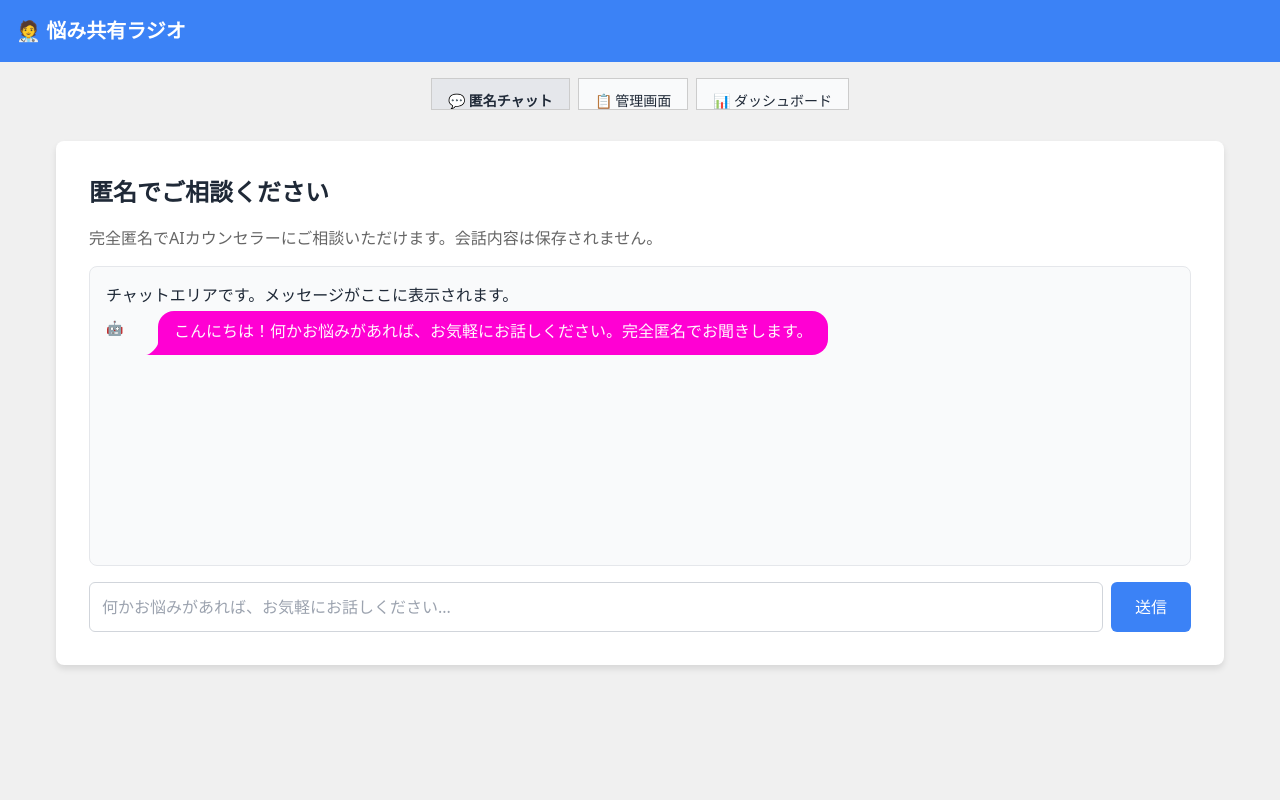
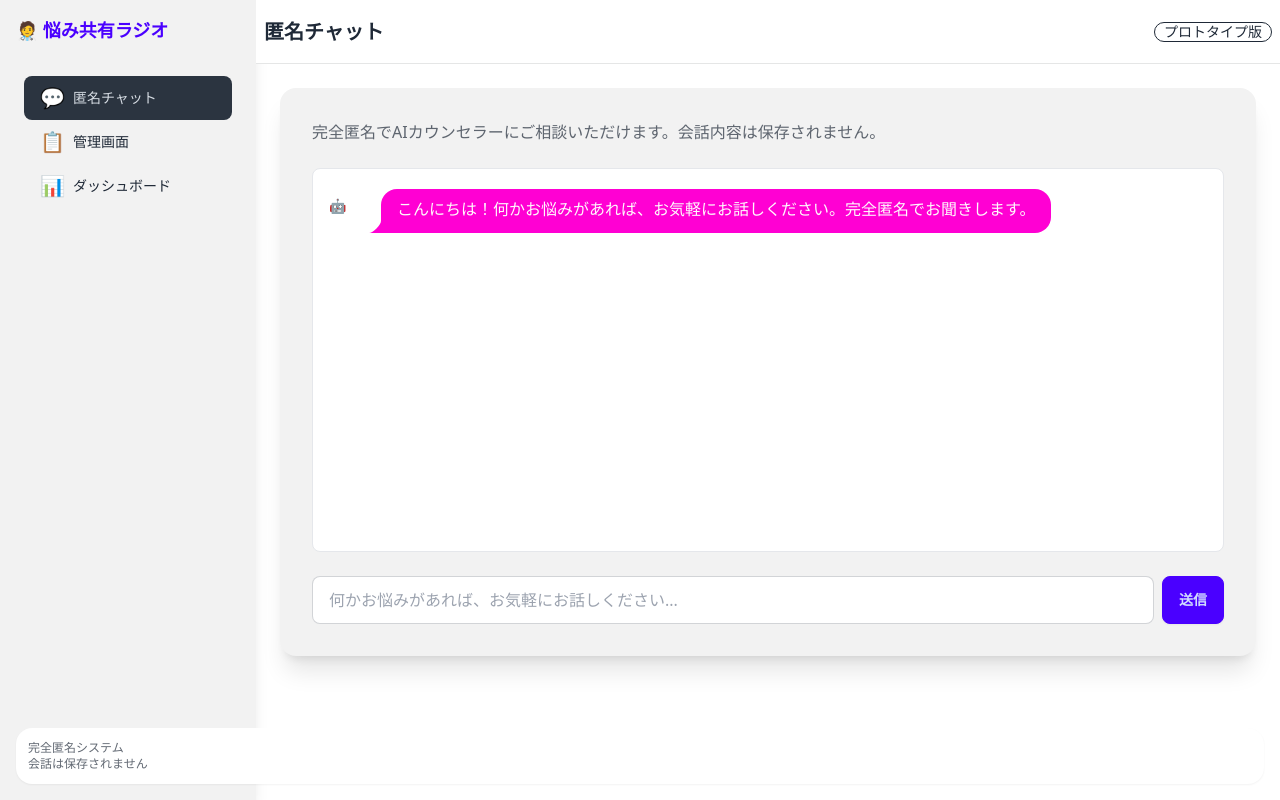
Before and after one commit to ikemura23/shunsaku-vite-vanillajs, a website built with Vite: page index.html in a window 1280 px wide. Both pictures are taken after a click on the button "💬 匿名チャット". Built offline with nearby package versions, Linux system fonts and the light colour scheme.

Commit message:
feat: ナビゲーション機能を実装し、タブ切り替えを改善。管理画面とダッシュボードの表示を追加。

```diff
--- a/index.html
+++ b/index.html
@@ -5,80 +5,111 @@
   <link rel="icon" type="image/svg+xml" href="/vite.svg" />
   <meta name="viewport" content="width=device-width, initial-scale=1.0" />
   <title>悩み共有ラジオ - AI社内カウンセラー</title>
-  <style>
-    /* デバッグ用の一時的なスタイル */
-    .debug-visible {
-      border: 2px solid red !important;
-      background-color: #ffe6e6 !important;
-      min-height: 100px !important;
-    }
-    .tab-content {
-      display: block !important;
-      min-height: 200px;
-      padding: 20px;
-      margin: 20px 0;
-      border: 1px solid #ccc;
-    }
-    .hidden {
-      display: none !important;
-    }
-  </style>
 </head>
 <body>
-  <div id="app" style="min-height: 100vh; background-color: #f0f0f0;">
+  <div id="app" class="min-h-screen bg-base-100 flex">
+    <!-- サイドバーナビゲーション -->
+    <aside class="w-64 bg-base-200 shadow-lg">
+      <div class="p-4">
+        <h1 class="text-lg font-bold text-primary mb-6">🧑‍⚕️ 悩み共有ラジオ</h1>
+
+        <ul class="menu w-full">
+          <li>
+            <button class="nav-item active" data-view="chat">
+              <span class="text-xl">💬</span>
+              <span>匿名チャット</span>
+            </button>
+          </li>
+          <li>
+            <button class="nav-item" data-view="admin">
+              <span class="text-xl">📋</span>
+              <span>管理画面</span>
+              <span id="admin-badge" class="badge badge-error badge-sm hidden">0</span>
+            </button>
+          </li>
+          <li>
+            <button class="nav-item" data-view="dashboard">
+              <span class="text-xl">📊</span>
+              <span>ダッシュボード</span>
+            </button>
+          </li>
+        </ul>
+      </div>
+
+      <!-- サイドバー下部の情報 -->
+      <div class="absolute bottom-4 left-4 right-4">
+        <div class="card bg-base-100 shadow-sm">
+          <div class="card-body p-3">
+            <p class="text-xs text-base-content/70">
+              完全匿名システム<br>
+              会話は保存されません
+            </p>
+          </div>
+        </div>
+      </div>
+    </aside>
+
+    <!-- メインコンテンツエリア -->
+    <main class="flex-1 overflow-auto">
       <!-- ヘッダー -->
-    <header style="background-color: #3b82f6; color: white; padding: 1rem;">
-      <div>
-        <h1 style="font-size: 1.25rem; font-weight: bold;">🧑‍⚕️ 悩み共有ラジオ</h1>
+      <header class="navbar bg-base-100 border-b border-base-300">
+        <div class="navbar-start">
+          <h2 id="current-page-title" class="text-xl font-semibold">匿名チャット</h2>
+        </div>
+        <div class="navbar-end">
+          <div class="badge badge-outline">プロトタイプ版</div>
         </div>
       </header>
 
-    <!-- タブナビゲーション -->
-    <div style="display: flex; justify-content: center; margin: 1rem 0; gap: 0.5rem;">
-      <button class="tab" data-tab="chat" style="padding: 0.5rem 1rem; background: #e5e7eb; border: 1px solid #ccc; cursor: pointer;">💬 匿名チャット</button>
-      <button class="tab" data-tab="admin" style="padding: 0.5rem 1rem; background: #f9fafb; border: 1px solid #ccc; cursor: pointer;">📋 管理画面</button>
-      <button class="tab" data-tab="dashboard" style="padding: 0.5rem 1rem; background: #f9fafb; border: 1px solid #ccc; cursor: pointer;">📊 ダッシュボード</button>
-    </div>
-
-    <!-- メインコンテンツ -->
-    <main style="max-width: 1200px; margin: 0 auto; padding: 1rem;">
+      <!-- コンテンツ -->
+      <div class="p-6">
         <!-- チャット画面 -->
-      <div id="chat-view" class="tab-content" style="background: white; border-radius: 8px; padding: 2rem; box-shadow: 0 4px 6px rgba(0,0,0,0.1);">
-        <h2 style="font-size: 1.5rem; font-weight: bold; margin-bottom: 1rem;">匿名でご相談ください</h2>
-        <p style="color: #666; margin-bottom: 1rem;">
+        <div id="chat-view" class="view-content">
+          <div class="card bg-base-200 shadow-xl">
+            <div class="card-body">
+              <p class="text-base-content/70 mb-4">
                 完全匿名でAIカウンセラーにご相談いただけます。会話内容は保存されません。
               </p>
 
               <!-- チャット表示エリア -->
-        <div id="chat-messages" style="height: 300px; overflow-y: auto; background: #f9fafb; border-radius: 8px; padding: 1rem; margin-bottom: 1rem; border: 1px solid #e5e7eb;">
-          <p>チャットエリアです。メッセージがここに表示されます。</p>
+              <div id="chat-messages" class="h-96 overflow-y-auto bg-base-100 rounded-lg p-4 mb-4 border">
+                <!-- チャットメッセージがここに表示される -->
               </div>
 
               <!-- チャット入力 -->
-        <div style="display: flex; gap: 0.5rem;">
+              <div class="flex gap-2">
                 <input
                   id="chat-input"
                   type="text"
                   placeholder="何かお悩みがあれば、お気軽にお話しください..."
-            style="flex: 1; padding: 0.75rem; border: 1px solid #d1d5db; border-radius: 6px;"
+                  class="input input-bordered flex-1"
                 />
-          <button id="send-button" style="padding: 0.75rem 1.5rem; background: #3b82f6; color: white; border: none; border-radius: 6px; cursor: pointer;">送信</button>
+                <button id="send-button" class="btn btn-primary">送信</button>
+              </div>
+            </div>
           </div>
         </div>
 
         <!-- 管理画面 -->
-      <div id="admin-view" class="tab-content hidden" style="background: white; border-radius: 8px; padding: 2rem; box-shadow: 0 4px 6px rgba(0,0,0,0.1);">
-        <h2 style="font-size: 1.5rem; font-weight: bold; margin-bottom: 1rem;">管理画面 - エンパシー通知</h2>
+        <div id="admin-view" class="view-content hidden">
+          <div class="card bg-base-200 shadow-xl">
+            <div class="card-body">
               <div id="notifications-list">
-          <p>管理画面が読み込まれました。通知がここに表示されます。</p>
+                <!-- 通知リストがここに表示される -->
+              </div>
+            </div>
           </div>
         </div>
 
         <!-- ダッシュボード -->
-      <div id="dashboard-view" class="tab-content hidden" style="background: white; border-radius: 8px; padding: 2rem; box-shadow: 0 4px 6px rgba(0,0,0,0.1);">
-        <h2 style="font-size: 1.5rem; font-weight: bold; margin-bottom: 1rem;">ダッシュボード - 全社感情状況</h2>
+        <div id="dashboard-view" class="view-content hidden">
+          <div class="card bg-base-200 shadow-xl">
+            <div class="card-body">
               <div id="dashboard-content">
-          <p>ダッシュボードが読み込まれました。統計情報がここに表示されます。</p>
+                <!-- ダッシュボードコンテンツがここに表示される -->
+              </div>
+            </div>
+          </div>
         </div>
       </div>
     </main>
--- a/src/main.js
+++ b/src/main.js
@@ -5,54 +5,69 @@ let currentTab = 'chat'
 let chatMessages = []
 let notifications = []
 
-function setupTabSwitching() {
-  const tabs = document.querySelectorAll('.tab')
-  const tabContents = document.querySelectorAll('.tab-content')
+function setupNavigation() {
+  const navItems = document.querySelectorAll('.nav-item')
+  const viewContents = document.querySelectorAll('.view-content')
+  const pageTitle = document.getElementById('current-page-title')
 
-  console.log('タブ数:', tabs.length, 'コンテンツ数:', tabContents.length)
+  const pageTitles = {
+    'chat': '匿名チャット',
+    'admin': '管理画面 - エンパシー通知',
+    'dashboard': 'ダッシュボード - 全社感情状況'
+  }
 
-  tabs.forEach((tab, index) => {
-    console.log(`タブ ${index}:`, tab.getAttribute('data-tab'), tab)
+  console.log('ナビゲーション数:', navItems.length, 'コンテンツ数:', viewContents.length)
 
-    tab.addEventListener('click', (e) => {
+  navItems.forEach((navItem, index) => {
+    console.log(`ナビ ${index}:`, navItem.getAttribute('data-view'), navItem)
+
+    navItem.addEventListener('click', (e) => {
       e.preventDefault()
-      console.log('タブクリック:', tab.getAttribute('data-tab'))
+      const targetView = navItem.getAttribute('data-view')
+      console.log('ナビクリック:', targetView)
 
-      // アクティブタブの見た目を更新
-      tabs.forEach(t => {
-        t.style.background = '#f9fafb'
-        t.style.fontWeight = 'normal'
-      })
-      tab.style.background = '#e5e7eb'
-      tab.style.fontWeight = 'bold'
+      // アクティブなナビゲーションアイテムを更新
+      navItems.forEach(item => item.classList.remove('active'))
+      navItem.classList.add('active')
 
-      // すべてのタブコンテンツを非表示
-      tabContents.forEach(content => {
+      // すべてのビューコンテンツを非表示
+      viewContents.forEach(content => {
         content.classList.add('hidden')
         console.log('非表示にした:', content.id)
       })
 
-      // 選択されたタブコンテンツを表示
-      const targetTab = tab.getAttribute('data-tab')
-      const targetContent = document.getElementById(`${targetTab}-view`)
+      // 選択されたビューコンテンツを表示
+      const targetContent = document.getElementById(`${targetView}-view`)
 
-      console.log('選択されたタブ:', targetTab, 'コンテンツ要素:', targetContent)
+      console.log('選択されたビュー:', targetView, 'コンテンツ要素:', targetContent)
 
       if (targetContent) {
         targetContent.classList.remove('hidden')
         console.log('表示した:', targetContent.id)
-        currentTab = targetTab
+        currentTab = targetView
+
+        // ページタイトルを更新
+        if (pageTitle && pageTitles[targetView]) {
+          pageTitle.textContent = pageTitles[targetView]
+        }
+
+        // ビュー切り替え時に対応する画面を再描画
+        if (targetView === 'admin') {
+          renderNotifications()
+        } else if (targetView === 'dashboard') {
+          renderDashboard()
+        }
       } else {
-        console.error('タブコンテンツが見つかりません:', `${targetTab}-view`)
+        console.error('ビューコンテンツが見つかりません:', `${targetView}-view`)
       }
     })
   })
 
-  // 初期表示でチャットタブを確実に表示
+  // 初期表示でチャットビューを確実に表示
   const chatView = document.getElementById('chat-view')
   if (chatView) {
     chatView.classList.remove('hidden')
-    console.log('初期表示: チャットタブを表示')
+    console.log('初期表示: チャットビューを表示')
   }
 }
 
@@ -130,20 +145,23 @@ function setupChat() {
 }
 
 function updateNotificationBadge() {
-  const adminTab = document.querySelector('[data-tab="admin"]')
+  const adminBadge = document.getElementById('admin-badge')
   const pendingCount = notifications.filter(n => n.status === 'pending').length
 
   if (pendingCount > 0) {
-    adminTab.innerHTML = `📋 管理画面 <span class="badge badge-error badge-sm">${pendingCount}</span>`
+    adminBadge.textContent = pendingCount
+    adminBadge.classList.remove('hidden')
   } else {
-    adminTab.innerHTML = '📋 管理画面'
+    adminBadge.classList.add('hidden')
   }
 }
+
+let renderNotifications
 
 function setupAdmin() {
   const notificationsList = document.getElementById('notifications-list')
 
-  function renderNotifications() {
+  renderNotifications = function() {
     console.log('管理画面をレンダリング中, 通知数:', notifications.length)
 
     if (notifications.length === 0) {
@@ -220,10 +238,12 @@ function getSeverityText(severity) {
   }
 }
 
+let renderDashboard
+
 function setupDashboard() {
   const dashboardContent = document.getElementById('dashboard-content')
 
-  function renderDashboard() {
+  renderDashboard = function() {
     console.log('ダッシュボードをレンダリング中')
 
     const departments = ['営業部', '開発部', '人事部', '総務部', '経理部']
@@ -345,8 +365,8 @@ document.addEventListener('DOMContentLoaded', () => {
   console.log('DOM読み込み完了')
 
   try {
-    setupTabSwitching()
-    console.log('タブ切り替え設定完了')
+    setupNavigation()
+    console.log('ナビゲーション設定完了')
 
     setupChat()
     console.log('チャット設定完了')
```
Lines whose indentation alone changed are shown as unchanged.
